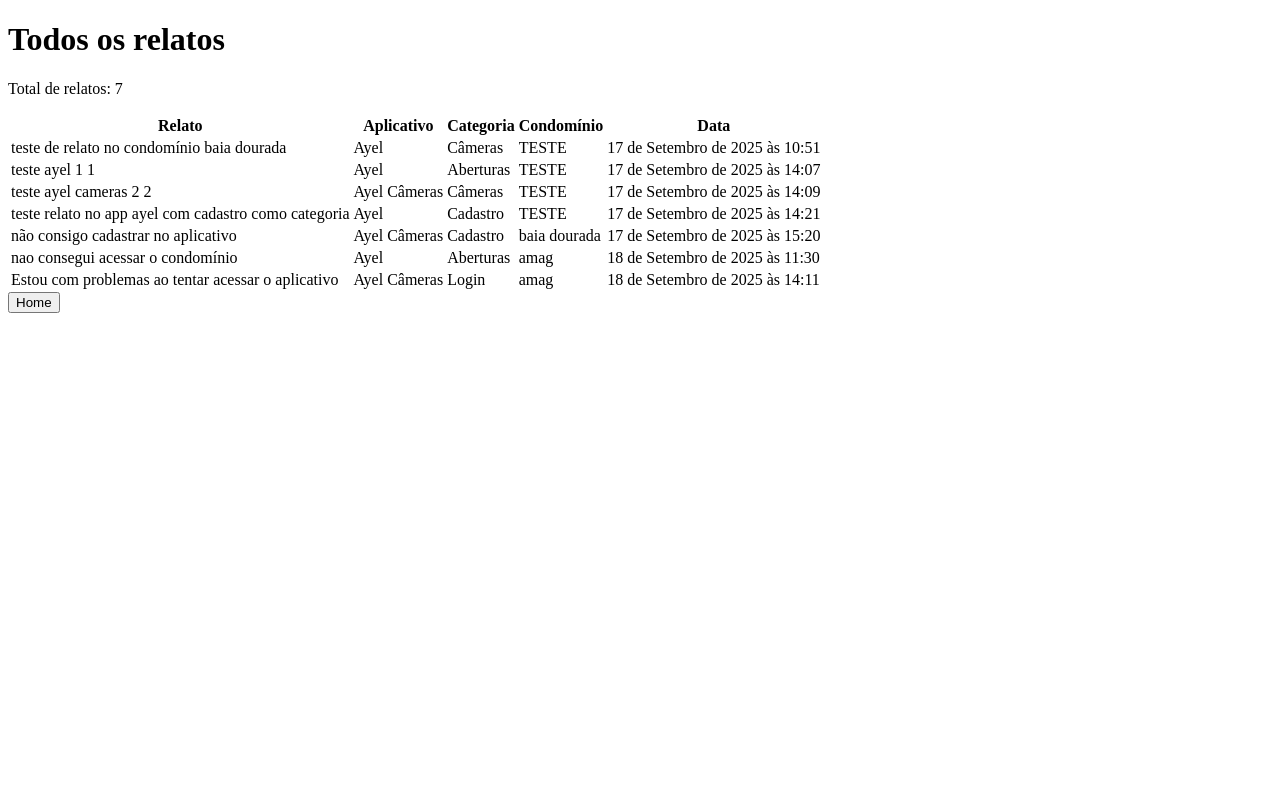
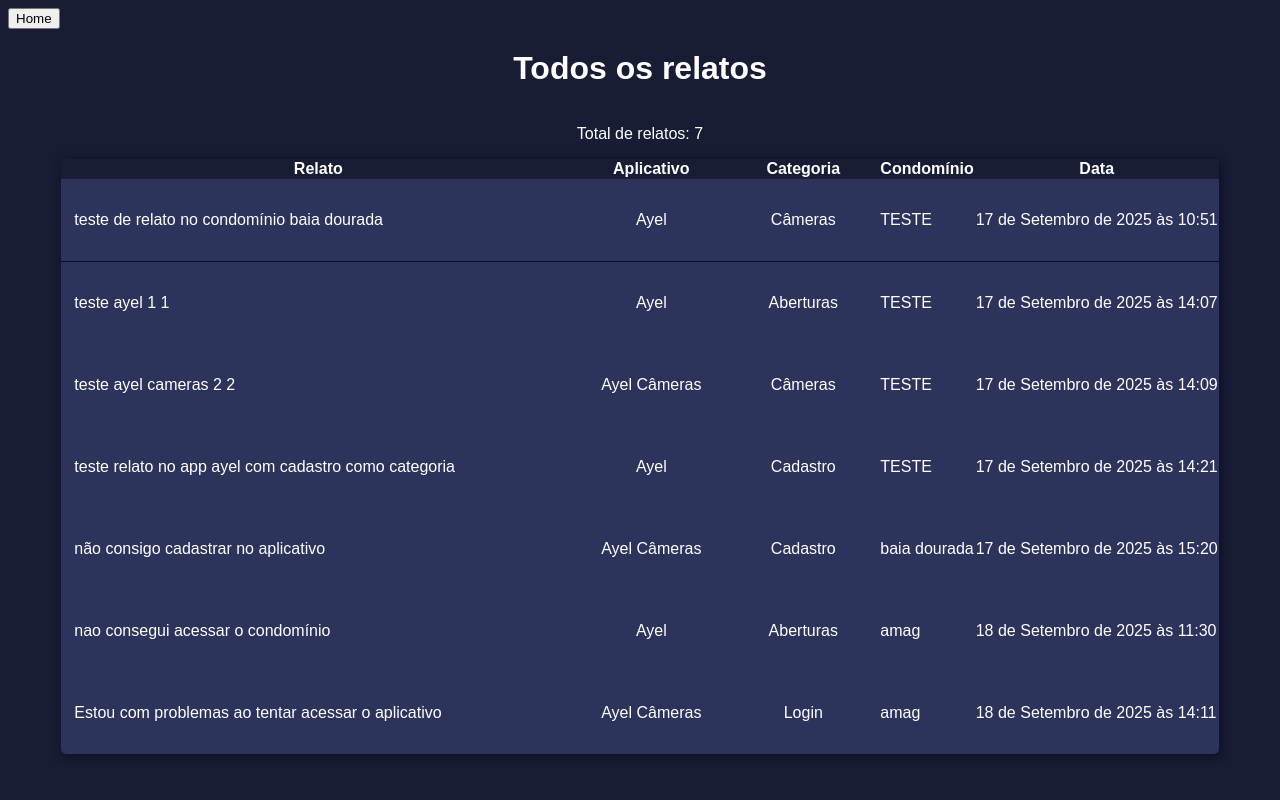
Before and after one commit to darcilemons/django-detector, a Django app: page /listar_relatos/ in a window 1280 px wide. Run offline with Django 5.2, Linux system fonts and the light colour scheme; data comes from the database, SQL or seed files in the repository.

Commit message:
Front-end

```diff
--- a/projeto_detec/mainApp/templates/relato/listar_relatos.html
+++ b/projeto_detec/mainApp/templates/relato/listar_relatos.html
@@ -4,14 +4,68 @@
     <meta charset="UTF-8">
     <meta name="viewport" content="width=device-width, initial-scale=1.0">
     <title>RELATOS</title>
+
+    <style>
+        body{
+            background: #181c34;
+            color: white;
+            font-family: Arial, sans-serif;
+        }
+
+        #container{
+            display: flex;
+            flex-direction: column;
+            align-items: center;
+            justify-content: center;
+        }
+
+        table{
+            background: #2d345b;
+            box-shadow: 2px 2px 10px #0c0f20;
+            border-radius: 5px;
+            border-collapse: collapse;
+        }
+
+        .tr-head{
+            background: #181c34;
+        }
+        .tr-itens{
+            height: 40px;
+            border-bottom: 1px solid #0c0f20;
+        }
+
+        .td-relato{
+            height: 80px;
+            width: 500px;
+            padding-left: 13px;
+        }
+        .td-app{
+            width: 150px;
+            text-align: center;
+        }
+        .td-cat{
+            width: 150px;
+            text-align: center;
+        }
+
+        .td-cond{
+            width: 200px;
+            text-align: left;
+        }
+    </style>
 </head>
 <body>
+    <div id="home-btn">
+        <a href="{% url 'home' %}"><button>Home</button></a>
+    </div>
+
+    <div id="container">
     <h1>Todos os relatos</h1>
     {% if relatos %}
         <p>Total de relatos: {{ relatos.count }}</p>
         <table>
             <thead>
-                <tr>
+                <tr class="tr-head">
                     <th>Relato</th>
                     <th>Aplicativo</th>
                     <th>Categoria</th>
@@ -20,33 +74,33 @@
                 </tr>
             </thead>
             <tbody>
-                <tr>
+                <tr class="tr-itens">
                     {% for relato in relatos %}
-                        <td>{{ relato.relato }}</td>
+                        <td class="td-relato">{{ relato.relato }}</td>
                         {% if relato.tipo_relato_id == 1 %}
-                        <td>Ayel</td>
+                        <td class="td-app">Ayel</td>
                         {% elif relato.tipo_relato_id == 2 %}
-                        <td>Ayel Câmeras</td>
+                        <td class="td-app">Ayel Câmeras</td>
                         {% endif %}
 
                         {% if relato.cat_rel_ayel_id %}
                             {% if relato.cat_rel_ayel_id == 1 %}
-                                <td>Aberturas</td>
+                                <td class="td-cat">Aberturas</td>
                             {% elif relato.cat_rel_ayel_id == 2 %}
-                                <td>Câmeras</td>
+                                <td class="td-cat">Câmeras</td>
                             {% elif relato.cat_rel_ayel_id == 3 %}
-                                <td>Cadastro</td>
+                                <td class="td-cat">Cadastro</td>
                             {% elif relato.cat_rel_ayel_id == 4 %}
-                                <td>Interfonia</td>
+                                <td class="td-cat">Interfonia</td>
                             {% endif %}
                         {% else %}
                             {% if relato.cat_rel_cam_id %}
                                 {% if relato.cat_rel_cam_id == 1 %}
-                                    <td>Login</td>
+                                    <td class="td-cat">Login</td>
                                 {% elif relato.cat_rel_cam_id == 2 %}
-                                    <td>Câmeras</td>
+                                    <td class="td-cat">Câmeras</td>
                                 {% elif relato.cat_rel_cam_id == 3 %}
-                                    <td>Cadastro</td>
+                                    <td class="td-cat">Cadastro</td>
                                 {% endif %}
                             {% endif %}
                         {% endif %}
@@ -61,7 +115,8 @@
         Nenhum relato cadastrado.
         <a href="{% url 'main_relato' %}"><button>Cadastrar relato</button></a>
     {% endif %}
+    </div>
 
-    <a href="{% url 'home' %}"><button>Home</button></a>
+
 </body>
 </html>
```
